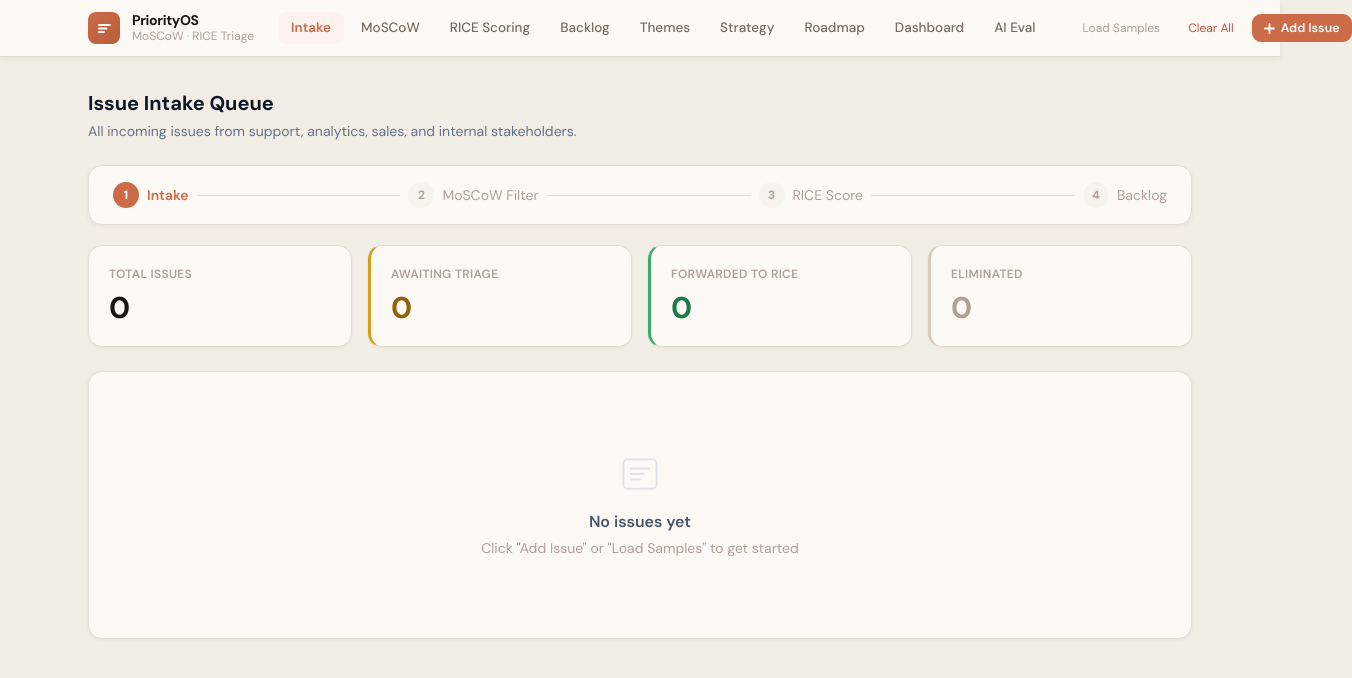
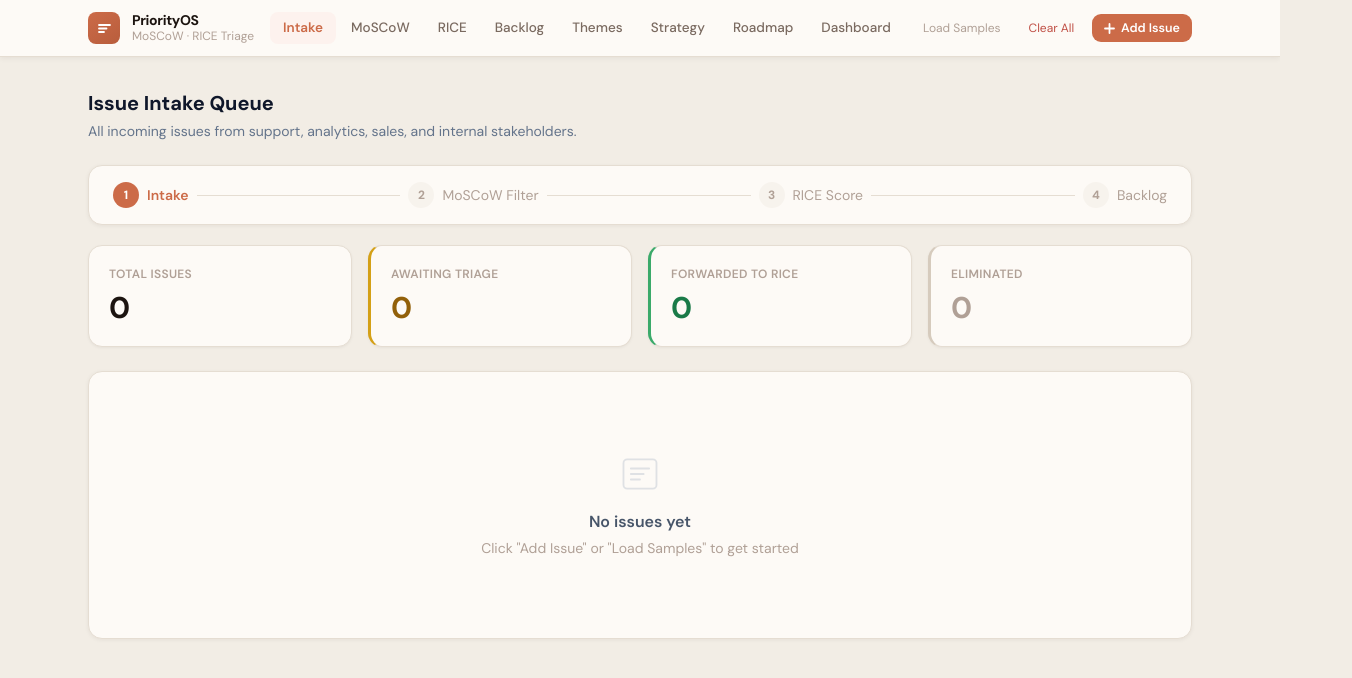
Before and after one commit to MayankSewatkar/issue-prioritization-tool, a website: page index.html in a window 1280 px wide. Shown: the whole page, 1352 px wide, since content can reach past the window. Drawn offline with nearby package versions, Linux system fonts and the light colour scheme.

Commit message:
Fix nav overflow hiding tabs and async renderDashboard crash
- Nav scrolls horizontally so all 9 tabs are always reachable
- Shortened "RICE Scoring" to "RICE" to reduce tab width
- header min-width:0 prevents logo from squeezing nav off screen
- renderDashboard().catch() so async rejection never breaks renderAll

Co-Authored-By: Claude Sonnet 4.6 <noreply@anthropic.com>

```diff
--- a/index.html
+++ b/index.html
@@ -244,7 +244,7 @@
 <!-- ══ HEADER ══ -->
 <header style="background:var(--surface);border-bottom:1px solid var(--border);position:sticky;top:0;z-index:40;box-shadow:0 1px 6px rgba(28,20,16,.07)">
   <div class="max-w-6xl mx-auto px-6">
-    <div class="flex items-center justify-between h-14 gap-6">
+    <div class="flex items-center justify-between h-14 gap-4 min-w-0">
 
       <!-- Logo -->
       <div class="flex items-center gap-3 flex-shrink-0">
@@ -263,10 +263,10 @@
       </div>
 
       <!-- Nav -->
-      <nav class="flex items-center gap-1">
+      <nav class="flex items-center gap-0.5 overflow-x-auto" style="scrollbar-width:none;-ms-overflow-style:none;flex-shrink:1;min-width:0">
         <button onclick="switchTab('intake')"    id="tab-intake"    class="nav-tab tab-active">Intake</button>
         <button onclick="switchTab('moscow')"    id="tab-moscow"    class="nav-tab">MoSCoW</button>
-        <button onclick="switchTab('rice')"      id="tab-rice"      class="nav-tab">RICE Scoring</button>
+        <button onclick="switchTab('rice')"      id="tab-rice"      class="nav-tab">RICE</button>
         <button onclick="switchTab('backlog')"   id="tab-backlog"   class="nav-tab">Backlog</button>
         <button onclick="switchTab('themes')"    id="tab-themes"    class="nav-tab">Themes</button>
         <button onclick="switchTab('strategy')"  id="tab-strategy"  class="nav-tab">Strategy</button>
@@ -1097,8 +1097,9 @@ function switchTab(name) {
 }
 
 function renderAll() {
-  renderIntake(); renderMoscow(); renderRice(); renderBacklog(); renderDashboard(); updateStats(); // renderDashboard is async but fire-and-forget here
+  renderIntake(); renderMoscow(); renderRice(); renderBacklog(); updateStats();
   renderThemes(); renderStrategyThemeSelect(); renderRoadmap();
+  renderDashboard().catch(() => {});
 }
 
 function updateStats() {
```
